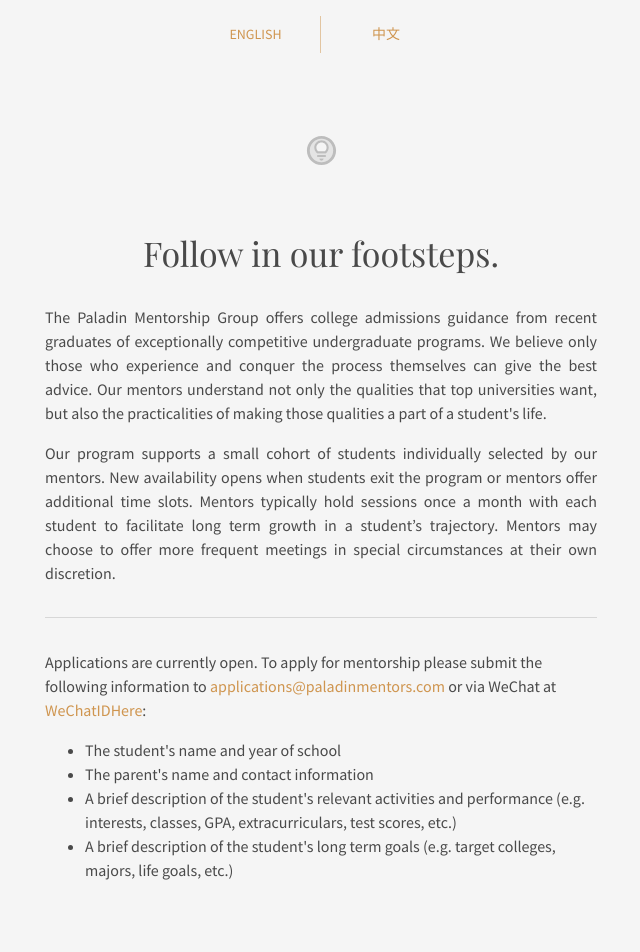
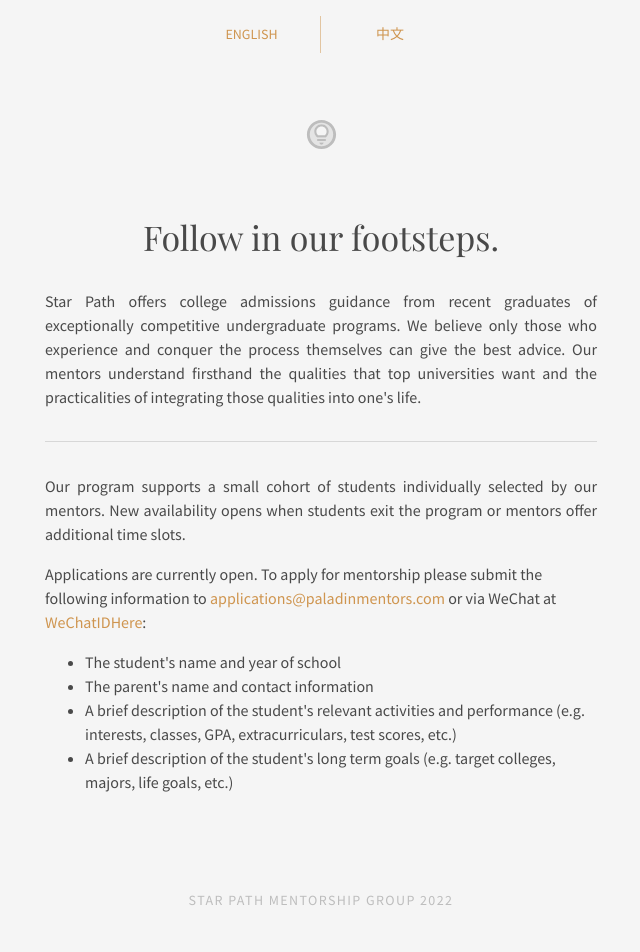
Before and after one commit to philliphuang/three-rings, a React (Create React App) app in the folder landing/: page / in a window 1280 px wide. Shown: the top 952 px of the page, without its empty margins (319-959 px from the left). Built offline with nearby package versions, Linux system fonts and the light colour scheme; a web font is replaced by a local one.

Commit message:
new content and fade transition

```diff
--- a/landing/package.json
+++ b/landing/package.json
@@ -13,6 +13,7 @@
     "react": "^18.2.0",
     "react-dom": "^18.2.0",
     "react-scripts": "5.0.1",
+    "react-transition-group": "^4.4.5",
     "web-vitals": "^2.1.4"
   },
   "scripts": {
--- a/landing/src/App.js
+++ b/landing/src/App.js
@@ -6,8 +6,8 @@
 import Link from '@mui/material/Link';
 import Button from '@mui/material/Button';
 import ButtonGroup from '@mui/material/ButtonGroup';
-import List from '@mui/material/List';
-import ListItem from '@mui/material/ListItem';
+import { SwitchTransition } from 'react-transition-group';
+import Fade from '@mui/material/Fade';
 import LightbulbCircleTwoToneIcon from '@mui/icons-material/LightbulbCircleTwoTone';
 import { useTheme } from '@mui/material/styles';
 
@@ -17,16 +17,22 @@
   const today = new Date();
   return (
     <Container maxWidth="sm">
-      <Box sx={{ display: "flex", justifyContent: "center", m:2}}>
+
+      <Box sx={{ display: "flex", justifyContent: "center", mt:2}}>
         <ButtonGroup variant="text" sx={{width: "50%"}} color="primary">
           <Button sx={{width: "50%"}} onClick={() => setChinese(false)}>English</Button>
           <Button sx={{width: "50%"}} onClick={() => setChinese(true)}>中文</Button>
         </ButtonGroup>
       </Box>
+
       <Box sx={{ display: "flex", justifyContent: "center", p: 8}}>
         <LightbulbCircleTwoToneIcon fontSize="large" sx={{ color: theme.palette.grey[400]}}/>
       </Box>
-      {chinese ?
+
+      <SwitchTransition>
+        {
+          chinese ?
+          <Fade key={chinese}>
             <div>
               <Typography variant="h4" align="center" sx={{pb:4}}>
                 中文
@@ -45,18 +51,20 @@
                 中文 {today.getFullYear()}
               </Typography>
             </div>
+          </Fade>
           :
+          <Fade key={chinese}>
             <div>
               <Typography variant="h4" align="center" sx={{pb:4}}>
-            {chinese ? "中文" : "Follow in our footsteps."}
+                Follow in our footsteps.
               </Typography>
               <Typography paragraph align="justify">
-            The Paladin Mentorship Group offers college admissions guidance from recent graduates of exceptionally competitive undergraduate programs. We believe only those who experience and conquer the process themselves can give the best advice. Our mentors understand not only the qualities that top universities want, but also the practicalities of making those qualities a part of a student's life.
-          </Typography>
-          <Typography paragraph align="justify">
-          Our program supports a small cohort of students individually selected by our mentors. New availability opens when students exit the program or mentors offer additional time slots. Mentors typically hold sessions once a month with each student to facilitate long term growth in a student’s trajectory. Mentors may choose to offer more frequent meetings in special circumstances at their own discretion.
+                Star Path offers college admissions guidance from recent graduates of exceptionally competitive undergraduate programs. We believe only those who experience and conquer the process themselves can give the best advice. Our mentors understand firsthand the qualities that top universities want and the practicalities of integrating those qualities into one's life.
               </Typography>
               <Divider sx={{my:4}}/>
+              <Typography paragraph align="justify">
+                Our program supports a small cohort of students individually selected by our mentors. New availability opens when students exit the program or mentors offer additional time slots.
+              </Typography>
               <Typography>
                 Applications are currently open. To apply for mentorship please submit the following information to <Link underline="hover">applications@paladinmentors.com</Link> or via WeChat at <Link underline="hover">WeChatIDHere</Link>:
               </Typography>
@@ -67,10 +75,12 @@
                 <li>A brief description of the student's long term goals (e.g. target colleges, majors, life goals, etc.)</li>
               </ul>
               <Typography sx={{mt: 12, mb: 4, color: theme.palette.grey[400]}} variant="body2" align="center">
-            Paladin Mentorship Group {today.getFullYear()}
+                Star Path Mentorship Group {today.getFullYear()}
               </Typography>
             </div>
+          </Fade>
         }
+      </SwitchTransition>
     </Container>
   );
 }
```
Also changed, not shown: 1 other file (tests, documents, lock files or other folders). Lines whose indentation alone changed are shown as unchanged.
